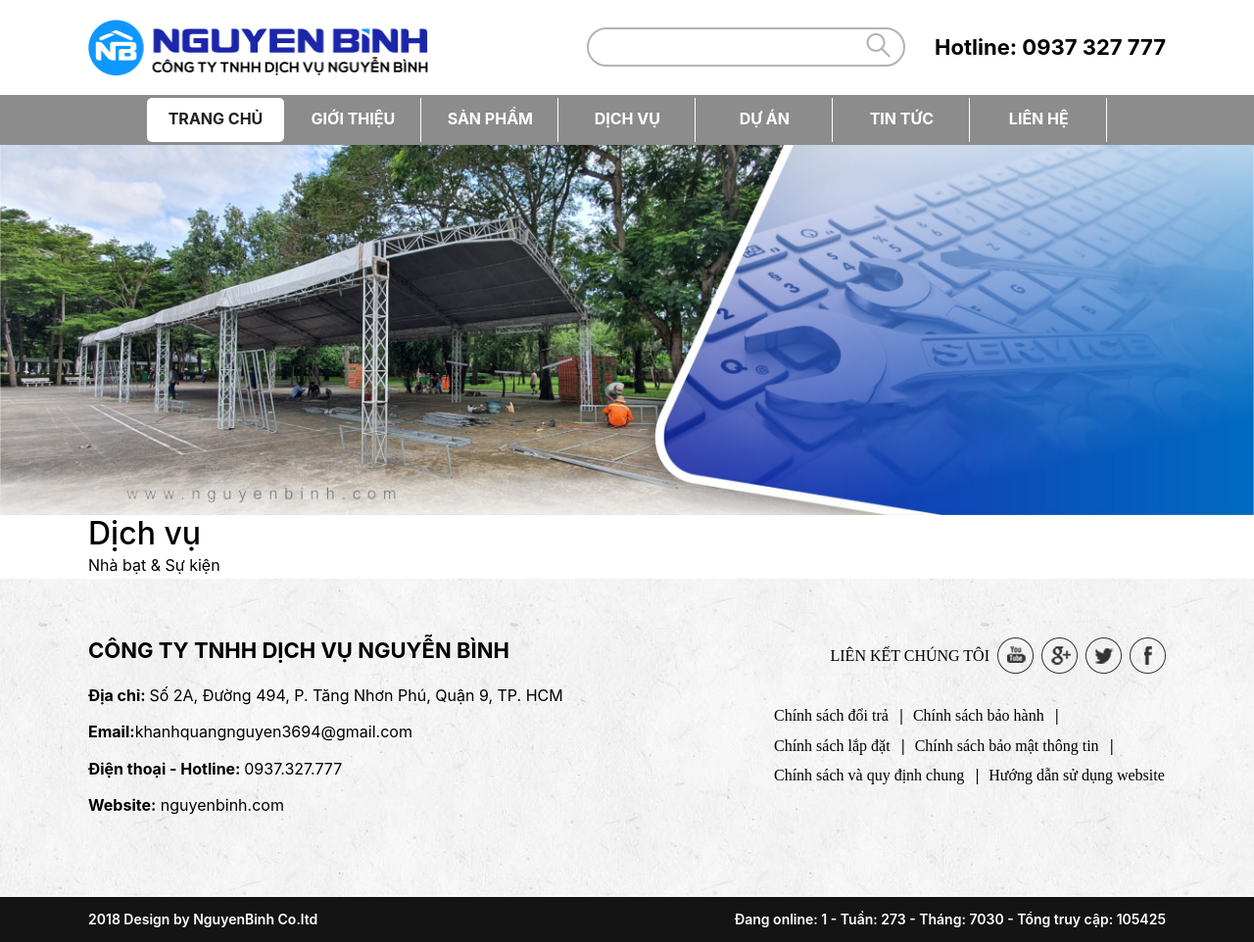
After one commit to sonledinh/h-guan, a PHP site: page /dichvu.php in a window 1280 px wide. The commit adds this page. Shown: the whole page at 98% size. Run offline with PHP 8.4, Linux system fonts and the light colour scheme; style sheets or scripts are compiled from the project's sources.

Commit message:
update code

```diff
--- a/css/_main.scss
+++ b/css/_main.scss
@@ -424,6 +424,10 @@
     top: -55px;
 }
 
+
+
+
+
 @media (max-width: 1023px) {
 	.box-product .container .row .col-md-6 {
 	    margin: 0;
--- /dev/null
+++ b/dichvu.php
@@ -0,0 +1,24 @@
+<?php include 'header.php';?>
+<main>
+	<section class="bread-banner">
+		<div class="avr-bread"><img src="images/bread.png" class="img-fluid w-100" alt=""></div>
+		<div class="cap-bread">
+			<div class="container">
+				<div class="info-bread">
+					<h2>Dịch vụ</h2>
+					<p>Nhà bạt & Sự kiện</p>
+				</div>
+			</div>
+		</div>
+	</section>
+	<section class="box-service">
+		<div class="container">
+			<div class="list-service">
+				<div class="row">
+					<div class="col-md-4"></div>
+				</div>
+			</div>
+		</div>
+	</section>
+</main>
+<?php include 'footer.php';?>
```
Also changed, not shown: css/style.scss (line endings or trailing spaces), images/bread.png (added), 1 other file.
